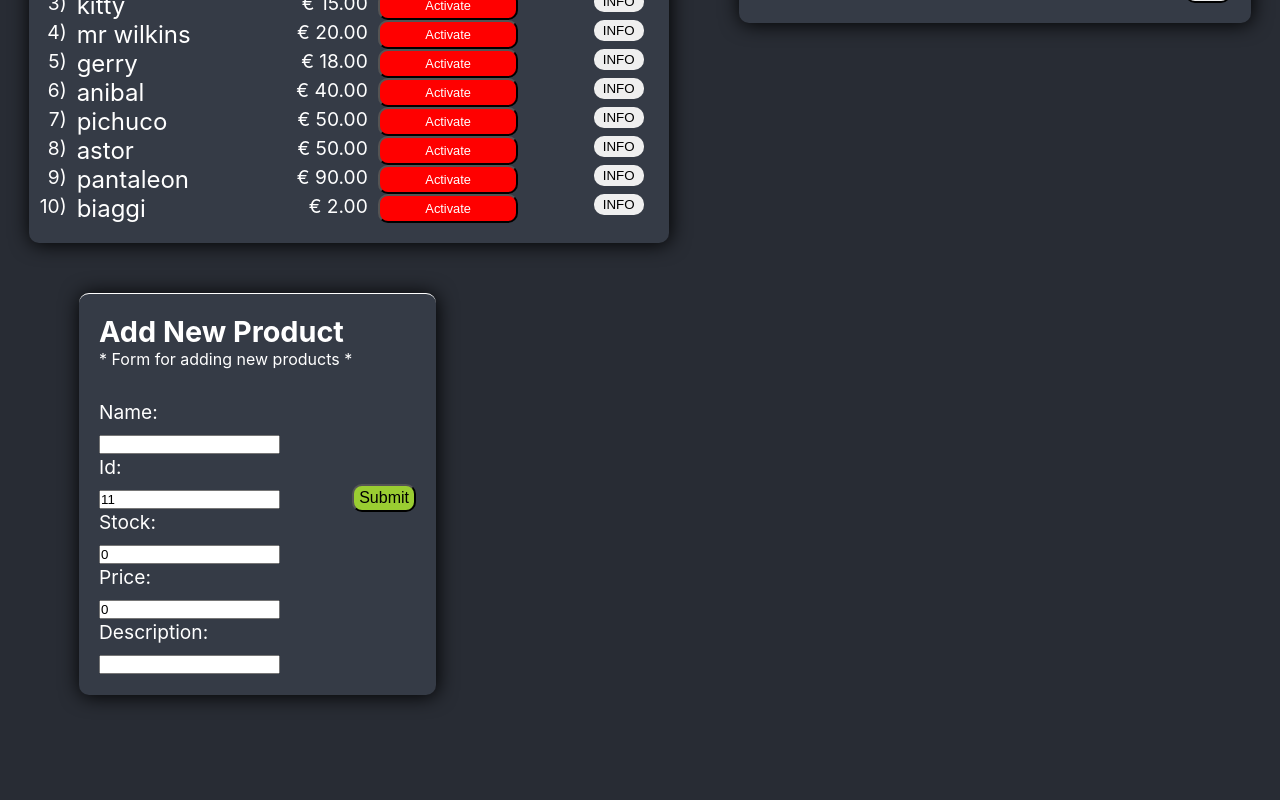
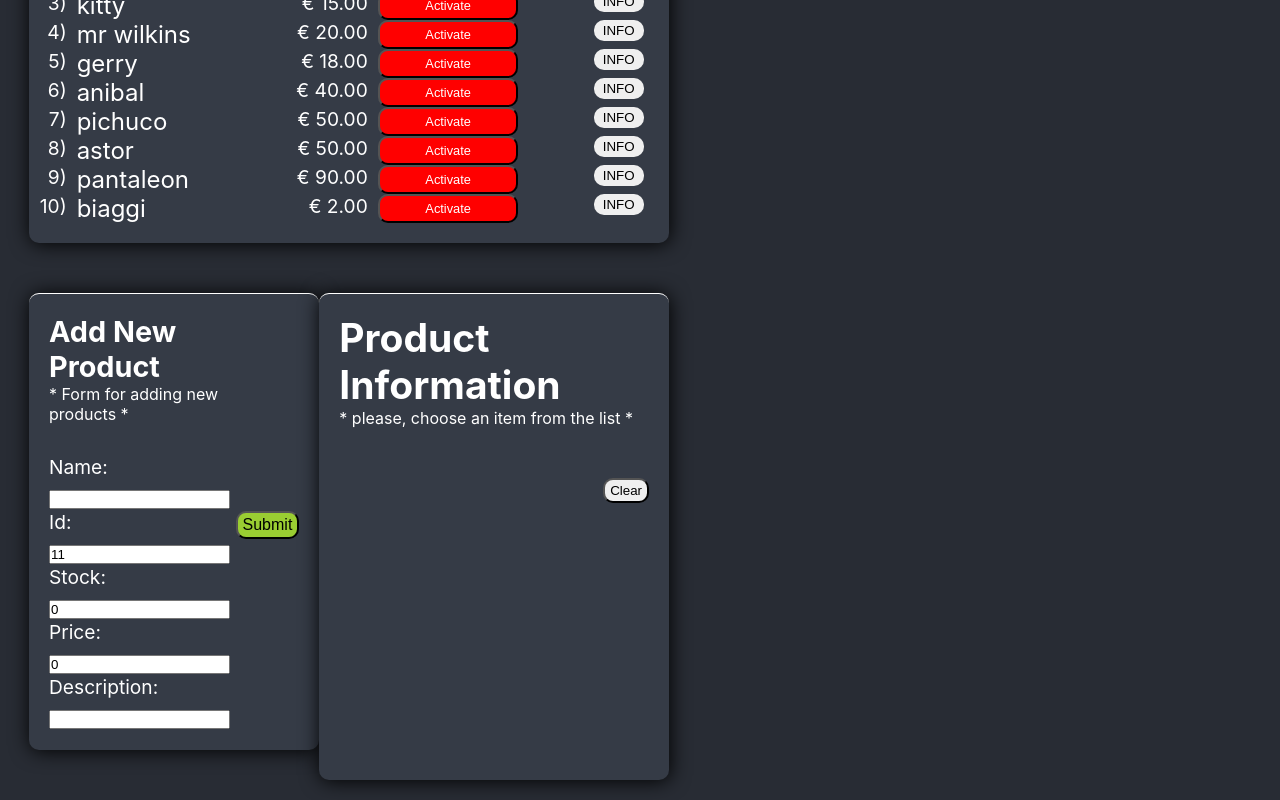
Before and after one commit to matiasfacio/Mini-Market, a React (Create React App) app: page / in a window 1280 px wide. Shown: the part 466-1266 px from the top of the page. Before the commit the page ends 1211 px from the top, so only its background shows below. Built offline with nearby package versions, Linux system fonts and the light colour scheme.

Commit message:
reordering ui

```diff
--- a/src/App.css
+++ b/src/App.css
@@ -103,6 +103,13 @@ button {
   margin-bottom: 20px;
 }
 
+.secondPage {
+  display: flex;
+  flex-direction: row;
+  justify-content: space-between;
+  width: 50vw;
+}
+
 .container_list {
   background-color: #353b46;
   padding: 20px 0;
@@ -154,13 +161,18 @@ button {
   margin-left: 10px;
 }
 
+.producto_button_add:active {
+  color: white;
+  background-color: black;
+}
+
 .producto_display_info {
   grid-column: 6 / 7;
   width: 50px;
 }
 
 .product_information {
-  margin-top: 100px;
+  margin-top: 50px;
   border-top: 1px white solid;
   background-color: #353b46;
   padding: 20px 20px;
@@ -188,7 +200,7 @@ button {
   display: flex;
   justify-content: stretch;
   align-items: center;
-  margin-left: 50px;
+  /* padding-left: 1em; */
   background-color: #353b46;
   padding: 20px 20px;
   box-shadow: 1px 1px 20px black;
--- a/src/components/ListaProdCopy.js
+++ b/src/components/ListaProdCopy.js
@@ -57,12 +57,14 @@ function ListaProd() {
                                 </div>
                         })}
                     </div>
-                    <Form />
+                    <div className ="secondPage">
+                        <Form />
+                        <ProductInformation />
+                    </div>
                 </div>
 
                 <div className = "container_right">
                     {menuClick ? <DisplayCart />: ''}
-                    <ProductInformation />
                 </div>
             </div>
         </div>
```
